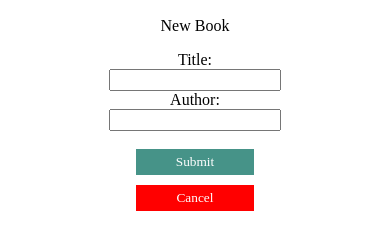
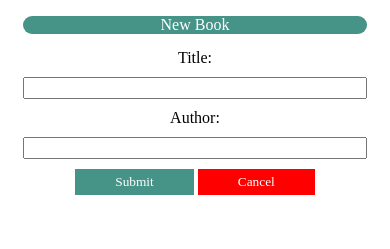
Before and after one commit to talia1711/P6-Demo, a plain HTML site: page search.html in a window 390 px wide. Shown: the part 311-560 px from the top of the page. Drawn offline with Linux system fonts and the light colour scheme.

Commit message:
add media queries for bigger screen sizes

```diff
--- a/search.html
+++ b/search.html
@@ -13,22 +13,21 @@
     <div class="logo section-center">
       <img src="logo.png" width="200" height="300" alt="logo"/>
     </div>
-
-
     <div id="search-form" class="section-center">
-      <p>New Book</p>
+      <div class="green-bg">New Book</div>
       <form class="section-form" action="results.html">
-        <label for="title">Title:</label><br />
-        <input type="text" id="title" name="title" value="" /><br />
-        <label for="author">Author:</label><br />
-        <input type="text" id="author" name="author" value="" /><br /><br />
-        <input type="submit" value="Submit" class="green-btn-2 pointer" />
-        <br />
-        <button type="button"  class="red-btn pointer"  onclick="cancel()">Cancel</button>
+        <div class="form-layout">
+            <label for="title">Title:</label>
+            <input type="text" id="title" name="title" value="" />
+            <label for="author">Author:</label>
+            <input type="text" id="author" name="author" value="" />
+            <div>
+                <input type="submit" value="Submit" class="green-btn-2 pointer" />
+                <button type="button"  class="red-btn pointer"  onclick="cancel()">Cancel</button>
+            </div>
+        </div>
       </form>
     </div>
-
-
     <script src="main.js"></script>
   </body>
 </html>
--- a/style.css
+++ b/style.css
@@ -6,6 +6,8 @@
 .logo{
 
 }
+
+
 
 
 .green-btn {
@@ -40,6 +42,7 @@
 
 .section-center {
     text-align: center;
+    font-family: Comic sans-serif;
 }
 
 
@@ -79,3 +82,30 @@
 .added {
     color:red;
 }
+
+
+.form-layout {
+    display: flex;
+    flex-direction: column;
+    gap: 10px;
+    margin: 15px;
+}
+
+.green-bg {
+    background-color: #469388;
+    color:white;
+    margin: 15px;
+    border-radius: 35px;
+}
+
+
+/*desktop*/
+
+@media screen and (min-width: 720px) {
+    .form-layout {
+        display: flex;
+        flex-direction: row;
+        gap: 10px;
+        margin: 15px;
+    }
+}
```
